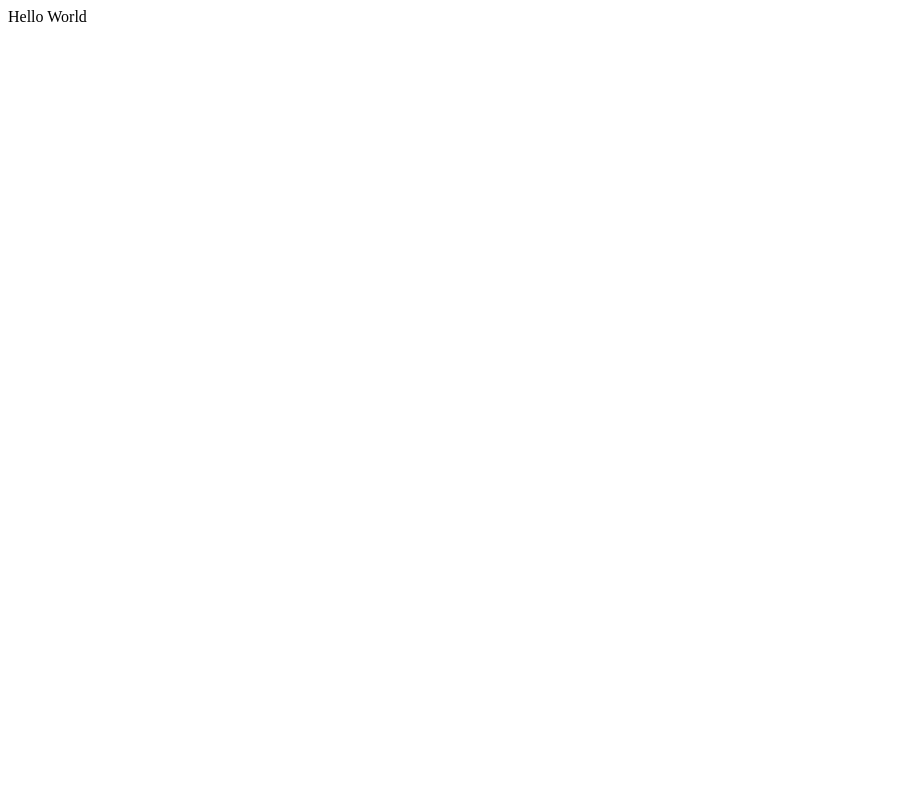
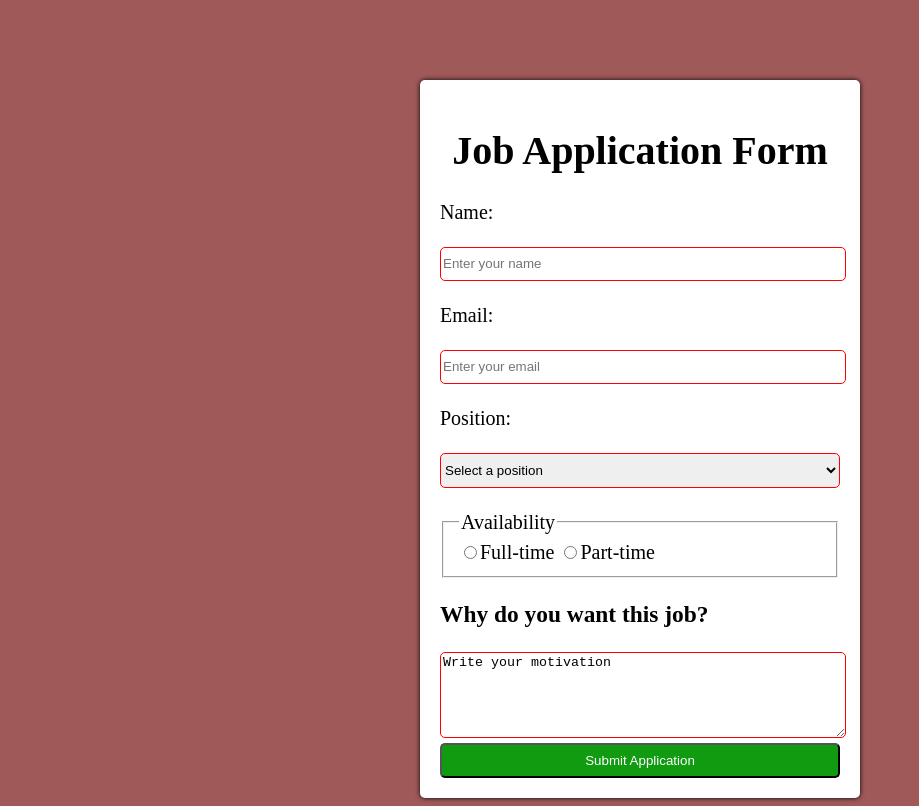
Before and after one commit to Vineet-2028/Vineet-demo, a plain HTML site: page index.html in a window 1280 px wide. Shown: the whole page, without its empty margins (0-919 px from the left). Drawn offline with Linux system fonts and the light colour scheme.

Commit message:
Update index.html

```diff
--- a/index.html
+++ b/index.html
@@ -1 +1,42 @@
-<p>Hello World</p>
+<!DOCTYPE html>
+<html lang="en">
+<head>
+    <meta charset="utf-8">
+    <meta name="viewport" content="width=device-width, initial-scale=1.0">
+    <link rel="stylesheet" href="styles.css">
+    <title>Job Application Form</title>
+</head>
+<body>
+<div class="container">
+    <h1 class="Job">
+        Job Application Form
+        </h1>
+        <label for="Name" id="Write-Name">Name:</label>
+        <br>
+        <input type="text" id="Name" placeholder="Enter your name">
+        <br>
+        <label for="email" id="write-email">Email:</label>
+        <br>
+        <input type="email" id="Email" placeholder="Enter your email">
+        <br>
+        <label for="text" id="write-position">Position:</label>
+        <br>
+        <select name="position" id="position">
+             <option selected value="Select a psoition">Select a position</option>
+            <option value="Devloper">Devloper</option>
+            <option value="Manager">Manager</option>
+            <option value="Designer">Designer</option>
+          </select>
+          <br>
+        <fieldset><legend>Availability</legend>
+            <input id="Yes" name="vineet" type="radio">Full-time</input>
+            <input id="No" name="vineet" type="radio">Part-time</input>
+            </fieldset>
+        <div class="Comment">
+            <h3>Why do you want this job?</h3>
+            <textarea class="box">Write your motivation</textarea>
+            </div>
+            <button class="Submit">Submit Application</button>
+            </div>
+</body>
+</html>
```
